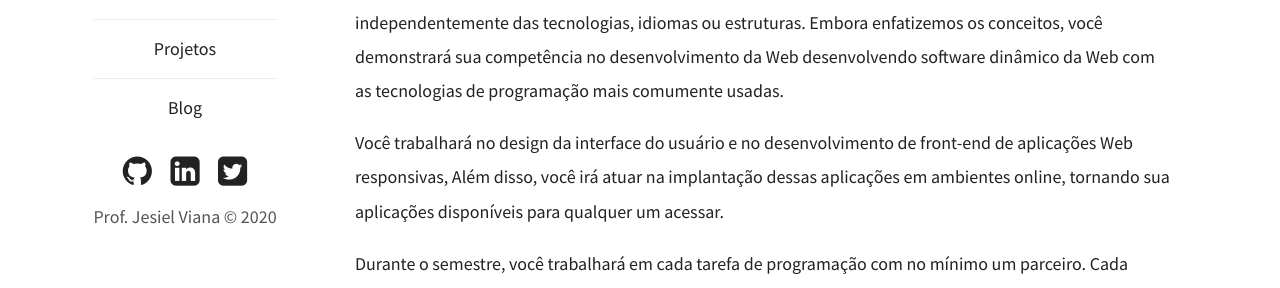
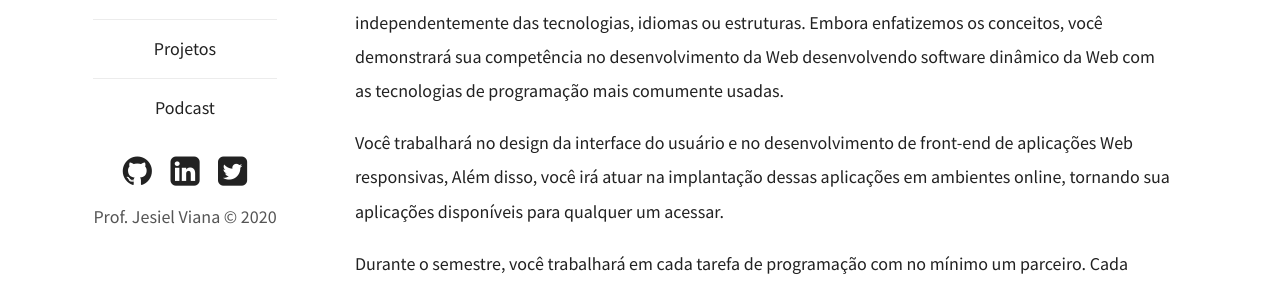
Before and after one commit to jesielviana/web-dev, a Jekyll site: the page built from index.md, in a window 1280 px wide. Shown: the part 530-818 px from the top of the page. Built offline with Jekyll 4.4.1, drawn with Linux system fonts in a browser that asks for light colours; comment, search, counter and statistics services are not loaded.

Commit message:
add link to podcast

```diff
--- a/_config.yml
+++ b/_config.yml
@@ -26,8 +26,8 @@ plainwhite:
       url: "/programacao-para-internet-i/atividades"
     - title: Projetos
       url: "/programacao-para-internet-i/projetos"
-    - title: Blog
-      url: "/programacao-para-internet-i/blog"
+    - title: Podcast
+      url: "https://anchor.fm/b-a-ba-do-dev"
 
   # generate social links in footer
   social_links:
```
